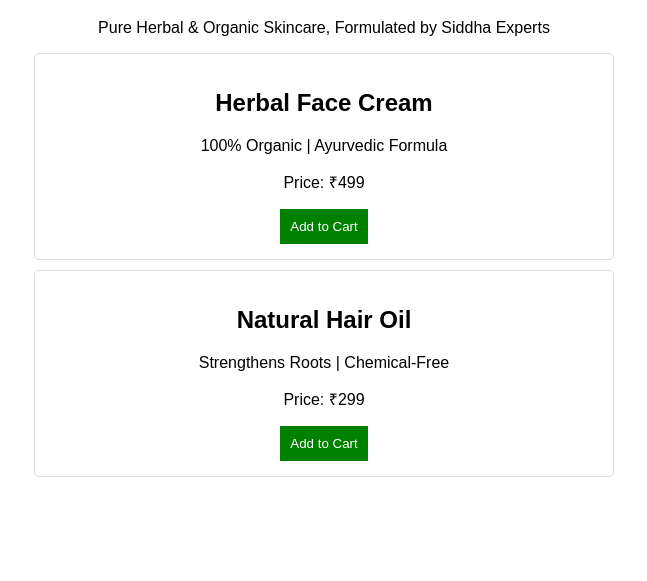
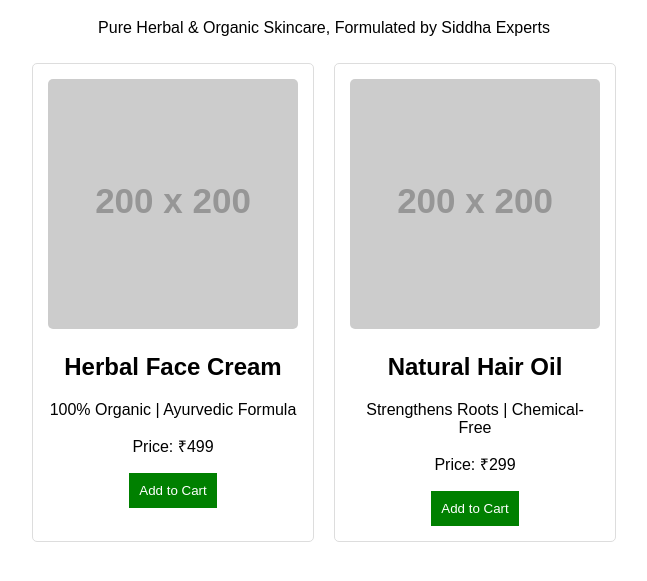
Before and after one commit to Weecosmetics/weecosmetics-organic-beauty, a plain HTML site: page index.html in a window 1280 px wide. Shown: the part 89-670 px from the top of the page, without its empty margins (316-963 px from the left). Drawn offline with Linux system fonts and the light colour scheme; placeholder pictures from the web are drawn by us.

Commit message:
Update index.html

```diff
--- a/index.html
+++ b/index.html
@@ -3,11 +3,12 @@
 <head>
     <meta charset="UTF-8">
     <meta name="viewport" content="width=device-width, initial-scale=1.0">
-    <title>Weecosmetics - Herbal Beauty</title>
+    <title>Weecosmetics - Organic & Herbal Beauty</title>
     <style>
         body { font-family: Arial, sans-serif; text-align: center; padding: 20px; }
-        .container { max-width: 600px; margin: auto; }
-        .product { border: 1px solid #ddd; padding: 15px; margin: 10px; border-radius: 5px; }
+        .container { max-width: 800px; margin: auto; display: flex; flex-wrap: wrap; justify-content: center; }
+        .product { border: 1px solid #ddd; padding: 15px; margin: 10px; border-radius: 5px; width: 250px; }
+        img { width: 100%; border-radius: 5px; }
         button { background: green; color: white; border: none; padding: 10px; cursor: pointer; }
     </style>
 </head>
@@ -16,19 +17,25 @@
     <p>Pure Herbal & Organic Skincare, Formulated by Siddha Experts</p>
 
     <div class="container">
+        <!-- Product 1 -->
         <div class="product">
+            <img src="https://via.placeholder.com/200" alt="Product Image"> <!-- Replace with actual product image link -->
             <h2>Herbal Face Cream</h2>
             <p>100% Organic | Ayurvedic Formula</p>
             <p>Price: ₹499</p>
             <button>Add to Cart</button>
         </div>
 
+        <!-- Product 2 -->
         <div class="product">
+            <img src="https://via.placeholder.com/200" alt="Product Image"> <!-- Replace with actual product image link -->
             <h2>Natural Hair Oil</h2>
             <p>Strengthens Roots | Chemical-Free</p>
             <p>Price: ₹299</p>
             <button>Add to Cart</button>
         </div>
+
+        <!-- Add more products here -->
     </div>
 </body>
 </html>
```
